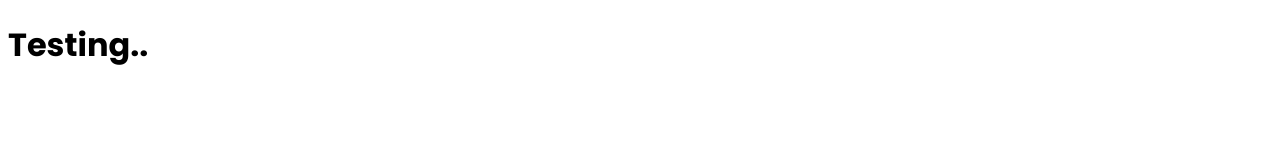
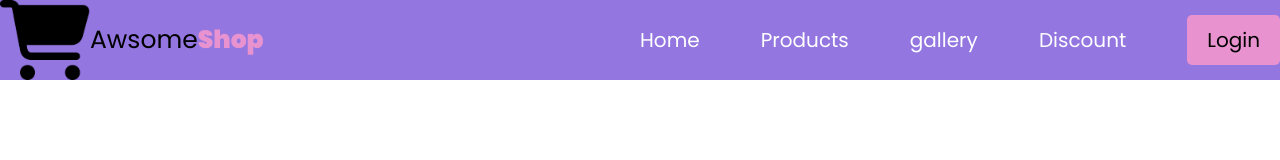
Before and after one commit to Mahmoduljh/BigShop, a plain HTML site: page index.html in a window 1280 px wide. Drawn offline with Linux system fonts and the light colour scheme.

Commit message:
first commit

```diff
--- a/index.html
+++ b/index.html
@@ -8,6 +8,27 @@
     <link rel="stylesheet" href="styles/responsive.css">
 </head>
 <body>
-    <h1>Testing..</h1>
+    <!-- header part -->
+    <header class="header-container">
+        <!-- nav part -->
+        <nav class="nav-part">
+            <div class="nav-container">
+                <img src="./images/cart-shopping-solid-svg.png" alt="">
+                <p>Awsome<span class="special">Shop</span></p>
+            </div>
+            <div class="item-container">
+                <a href="">Home</a>
+                <a href="">Products</a>
+                <a href="">gallery</a>
+                <a href="">Discount</a>
+                <div class="login-button">
+                    <a href="">Login</a>
+                </div>
+            </div>
+        </nav>
+        <!-- nav part end -->
+    </header>
+    <main></main>
+    <footer></footer>
 </body>
 </html>
--- a/styles/responsive.css
+++ b/styles/responsive.css
@@ -0,0 +1,18 @@
+/* mobile device responsive */
+@media screen and (max-width: 676px) {
+    .nav-part, .item-container{
+        flex-direction: column;
+        margin-left: 50px;
+        gap: 20px;
+    }
+}
+
+/* tablet device responsive */
+@media screen and (max-width: 976px) {
+    .nav-part, .item-container, .nav-container{
+        flex-direction: column;
+        align-items: center;
+        margin-left: 0 ,30px;
+        gap: 20px;
+    }
+}
--- a/styles/style.css
+++ b/styles/style.css
@@ -1,6 +1,62 @@
 @import url('https://fonts.googleapis.com/css2?family=Poppins:ital,wght@0,100;0,200;0,300;0,400;0,500;0,600;0,700;0,800;0,900;1,100;1,200;1,300;1,400;1,500;1,600;1,700;1,800;1,900&family=Work+Sans:ital@0;1&display=swap');
+*{
+    margin: 0;
+    padding: 0;
+    box-sizing: border-box;
+}
 body{
     font-family: "Poppins", sans-serif;
-    font-weight: 400;
-    font-style: normal;
+
 }
+/* header-section part style */
+/* nav style part */
+ .header-container{
+    background-color:#9376e0
+ }
+ .nav-part{
+    max-width: 1400px;
+    /* background-color: red; */
+    margin: auto;
+    /* border: 2px solid blue; */
+    display: flex;
+ }
+.nav-container{
+    /* border: 2px solid red; */
+    min-height: 40px;
+    display: flex;
+    align-items: center;
+    /* border: 2px solid blue; */
+    width: 50%;
+}
+.nav-container img{
+    width: 90px;
+    object-fit: cover;
+}
+.nav-container p{
+    font-size: 25px;
+}
+.special{
+    color: #e893cf;
+    font-weight: 900;
+}
+.item-container{
+    /* border: 2px solid rgb(192, 23, 116); */
+    width: 50%;
+    display: flex;
+    justify-content: space-between;
+    align-items: center;
+
+}
+.item-container a{
+    text-decoration: none;
+    font-size: 20px;
+    color: white;
+}
+.login-button{
+    padding: 10px 20px;
+    background-color: #e893cf;
+    border-radius: 5px;
+}
+.item-container .login-button a{
+    color: black;
+}
```
Also changed, not shown: images/cart-shopping-solid-svg.png (added).
